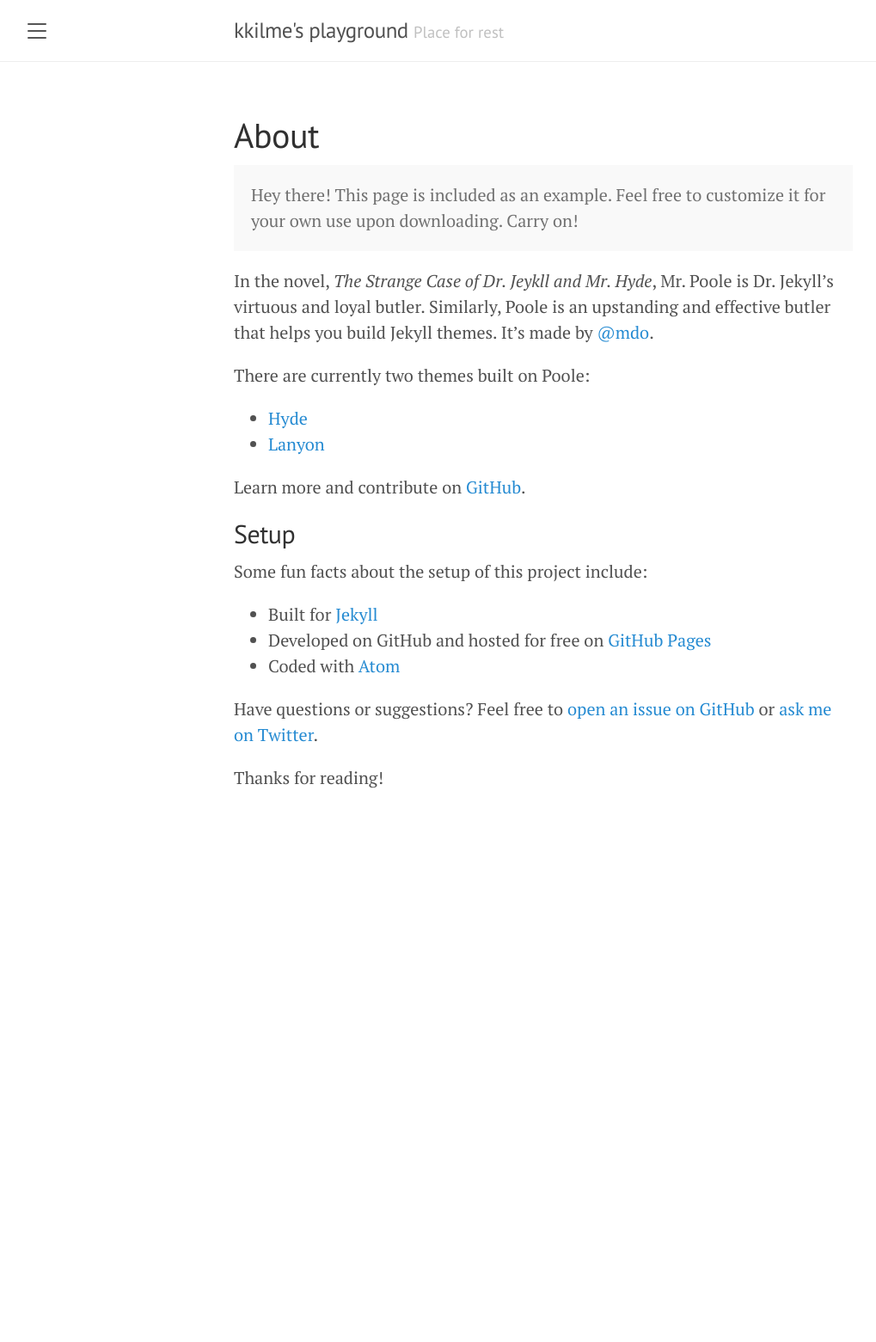
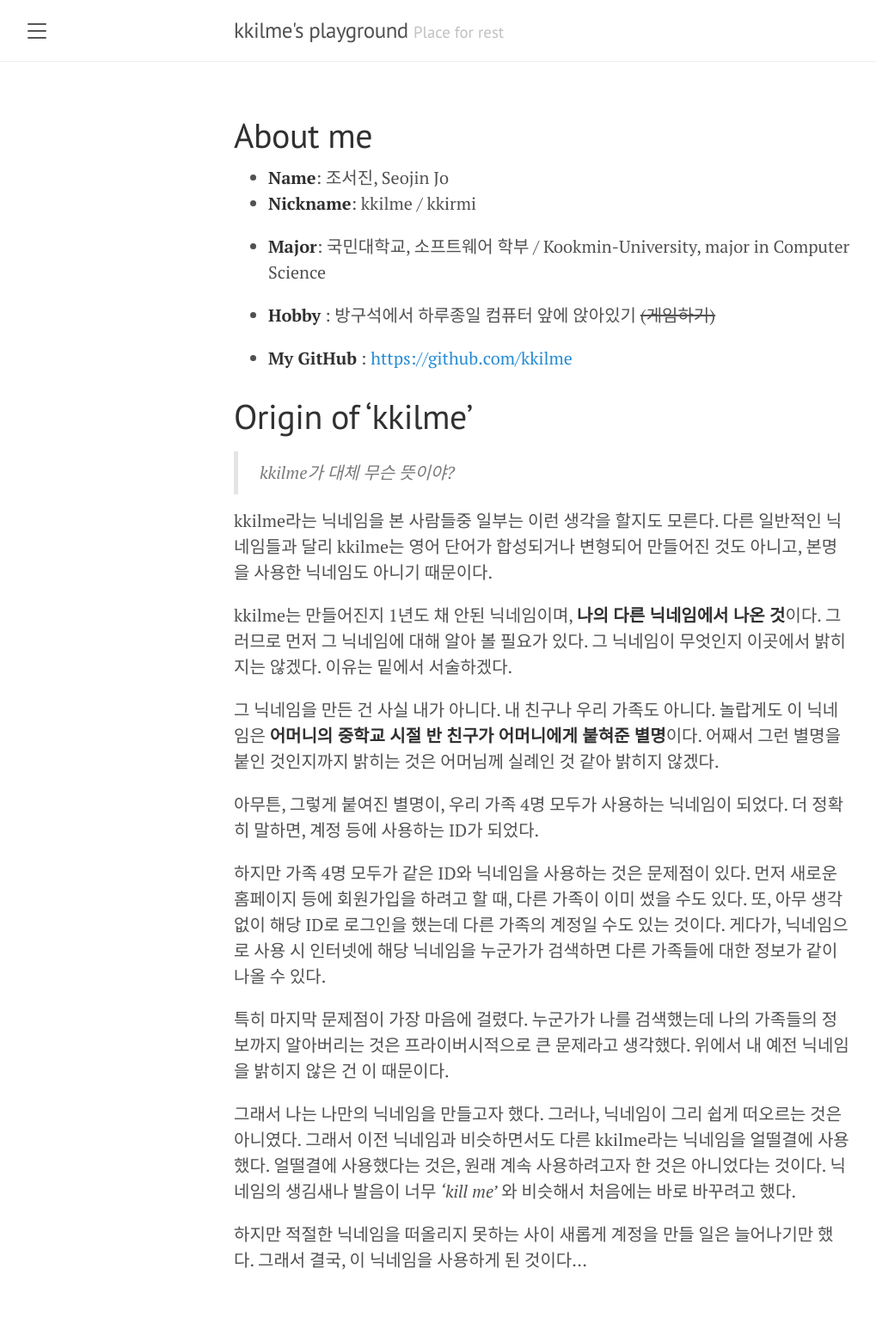
Before and after one commit to kkilme/kkilme.github.io, a Jekyll site: the page built from about.md, in a window 1280 px wide. Shown: the whole page at 86% size, without its empty margins (8-1027 px from the left). Built offline with Jekyll 4.4.1, drawn with Linux system fonts in a browser that asks for light colours; before the commit the page ends 1000 px from its top, so only the background shows below that.

Commit message:
update about me

```diff
--- a/about.md
+++ b/about.md
@@ -1,29 +1,37 @@
 ---
 layout: page
-title: About
+title: About me
 ---
 
-<p class="message">
-  Hey there! This page is included as an example. Feel free to customize it for your own use upon downloading. Carry on!
-</p>
+<!-- <p class="message">
+  message class
+</p> -->
 
-In the novel, *The Strange Case of Dr. Jeykll and Mr. Hyde*, Mr. Poole is Dr. Jekyll's virtuous and loyal butler. Similarly, Poole is an upstanding and effective butler that helps you build Jekyll themes. It's made by [@mdo](https://twitter.com/mdo).
+- **Name**: 조서진, Seojin Jo
+- **Nickname**: kkilme / kkirmi
 
-There are currently two themes built on Poole:
+- **Major**: 국민대학교, 소프트웨어 학부 / Kookmin-University, major in Computer Science
 
-* [Hyde](http://hyde.getpoole.com)
-* [Lanyon](http://lanyon.getpoole.com)
+- **Hobby** : 방구석에서 하루종일 컴퓨터 앞에 앉아있기 ~~(게임하기)~~
 
-Learn more and contribute on [GitHub](https://github.com/poole).
+- **My GitHub** : [https://github.com/kkilme](https://github.com/kkilme)
 
-## Setup
+# Origin of 'kkilme'
 
-Some fun facts about the setup of this project include:
+> *kkilme가 대체 무슨 뜻이야?*
 
-* Built for [Jekyll](https://jekyllrb.com)
-* Developed on GitHub and hosted for free on [GitHub Pages](https://pages.github.com)
-* Coded with [Atom](https://atom.io)
+kkilme라는 닉네임을 본 사람들중 일부는 이런 생각을 할지도 모른다. 다른 일반적인 닉네임들과 달리 kkilme는 영어 단어가 합성되거나 변형되어 만들어진 것도 아니고, 본명을 사용한 닉네임도 아니기 때문이다.
 
-Have questions or suggestions? Feel free to [open an issue on GitHub](https://github.com/poole/issues/new) or [ask me on Twitter](https://twitter.com/mdo).
+kkilme는 만들어진지 1년도 채 안된 닉네임이며, **나의 다른 닉네임에서 나온 것**이다. 그러므로 먼저 그 닉네임에 대해 알아 볼 필요가 있다. 그 닉네임이 무엇인지 이곳에서 밝히지는 않겠다. 이유는 밑에서 서술하겠다.
 
-Thanks for reading!
+그 닉네임을 만든 건 사실 내가 아니다. 내 친구나 우리 가족도 아니다. 놀랍게도 이 닉네임은 **어머니의 중학교 시절 반 친구가 어머니에게 붙혀준 별명**이다. 어째서 그런 별명을 붙인 것인지까지 밝히는 것은 어머님께 실례인 것 같아 밝히지 않겠다.
+
+아무튼, 그렇게 붙여진 별명이, 우리 가족 4명 모두가 사용하는 닉네임이 되었다. 더 정확히 말하면, 계정 등에 사용하는 ID가 되었다.
+
+하지만 가족 4명 모두가 같은 ID와 닉네임을 사용하는 것은 문제점이 있다. 먼저 새로운 홈페이지 등에 회원가입을 하려고 할 때, 다른 가족이 이미 썼을 수도 있다. 또, 아무 생각 없이 해당 ID로 로그인을 했는데 다른 가족의 계정일 수도 있는 것이다. 게다가, 닉네임으로 사용 시 인터넷에 해당 닉네임을 누군가가 검색하면 다른 가족들에 대한 정보가 같이 나올 수 있다.
+
+특히 마지막 문제점이 가장 마음에 걸렸다. 누군가가 나를 검색했는데 나의 가족들의 정보까지 알아버리는 것은 프라이버시적으로 큰 문제라고 생각했다. 위에서 내 예전 닉네임을 밝히지 않은 건 이 때문이다.
+
+그래서 나는 나만의 닉네임을 만들고자 했다. 그러나, 닉네임이 그리 쉽게 떠오르는 것은 아니였다. 그래서 이전 닉네임과 비슷하면서도 다른 kkilme라는 닉네임을 얼떨결에 사용했다. 얼떨결에 사용했다는 것은, 원래 계속 사용하려고자 한 것은 아니었다는 것이다. 닉네임의 생김새나 발음이 너무 _'kill me'_ 와 비슷해서 처음에는 바로 바꾸려고 했다.
+
+하지만 적절한 닉네임을 떠올리지 못하는 사이 새롭게 계정을 만들 일은 늘어나기만 했다. 그래서 결국, 이 닉네임을 사용하게 된 것이다...
```
